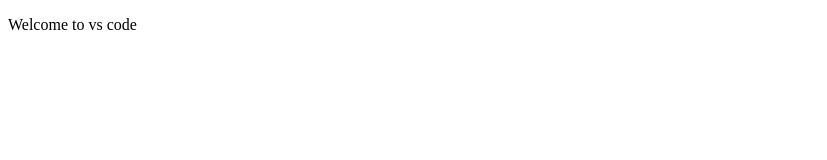
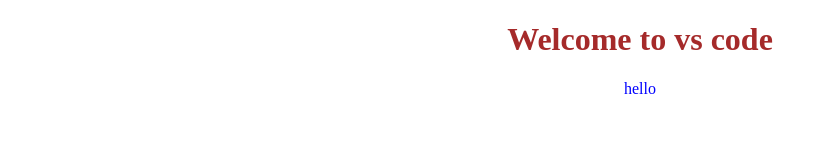
Before and after one commit to Sapna-2002/web-dev-pro1, a plain HTML site: page index.html in a window 1280 px wide. Shown: the whole page, without its empty margins (0-827 px from the left). Drawn offline with Linux system fonts and the light colour scheme.

Commit message:
p tag and style added

```diff
--- a/index.html
+++ b/index.html
@@ -4,8 +4,10 @@
     <meta charset="UTF-8">
     <meta name="viewport" content="width=device-width, initial-scale=1.0">
     <title>Document</title>
+    <link rel="stylesheet" href="style.css">
 </head>
 <body>
-    <p> Welcome to vs code</p>
+    <h1> Welcome to vs code</h1>
+    <p>hello</p>
 </body>
 </html>
--- /dev/null
+++ b/style.css
@@ -0,0 +1,8 @@
+h1 {
+   color: brown;
+   text-align: center;
+}
+p {
+    color: blue;
+    text-align: center;
+}
```
